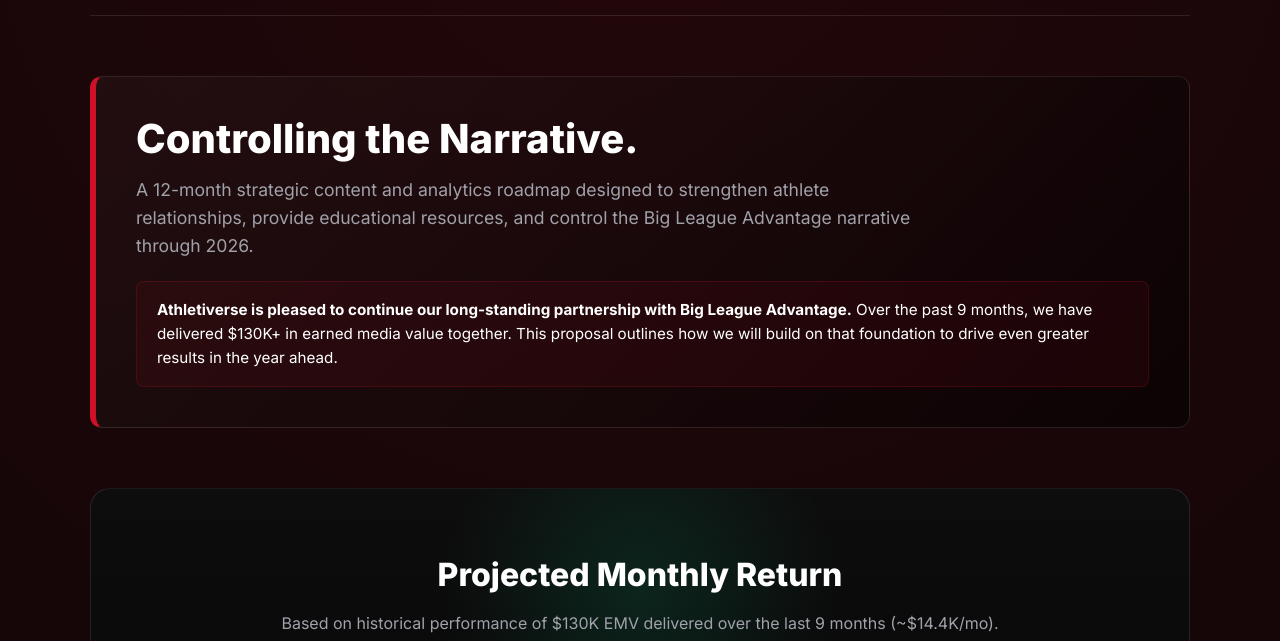
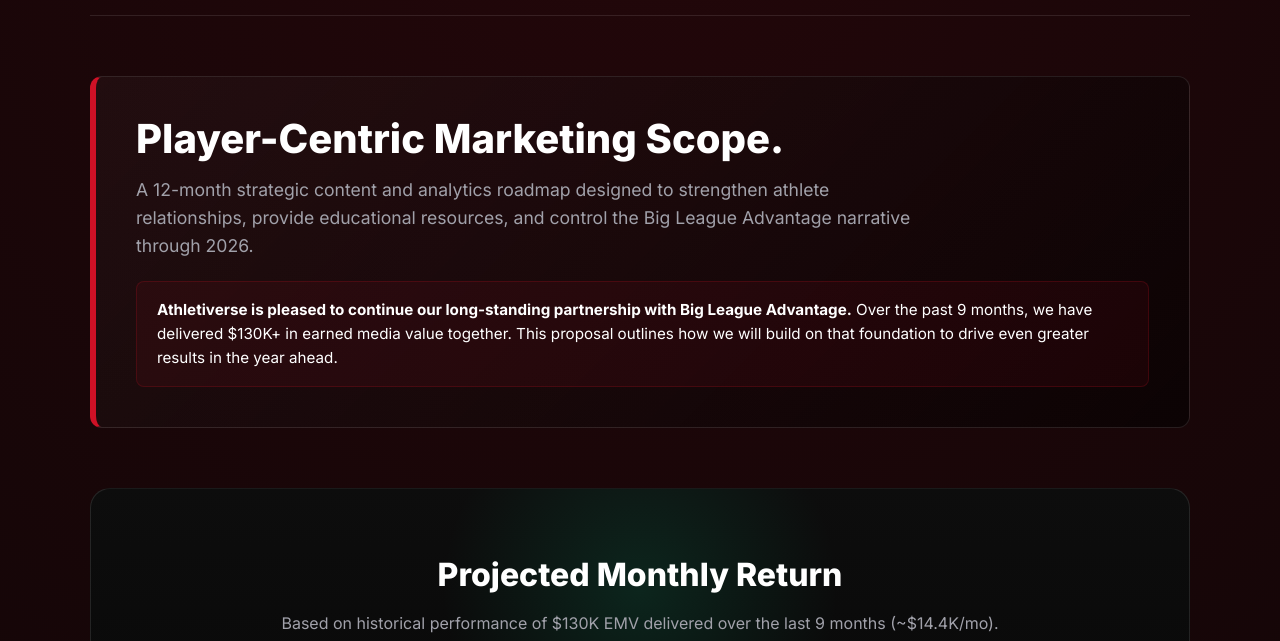
Before and after one commit to dbullard-source/BLA.athletiverse, a plain HTML site: page index.html in a window 1280 px wide. Shown: the part 159-800 px from the top of the page. Drawn offline with Linux system fonts and the light colour scheme.

Commit message:
Update index.html

```diff
--- a/index.html
+++ b/index.html
@@ -429,7 +429,7 @@
     </header>
 
     <div class="os-banner">
-        <h1 class="os-title">Controlling the Narrative.</h1>
+        <h1 class="os-title">Player-Centric Marketing Scope.</h1>
         <p class="os-text">
             A 12-month strategic content and analytics roadmap designed to strengthen athlete relationships, provide educational resources, and control the Big League Advantage narrative through 2026.
         </p>
```
